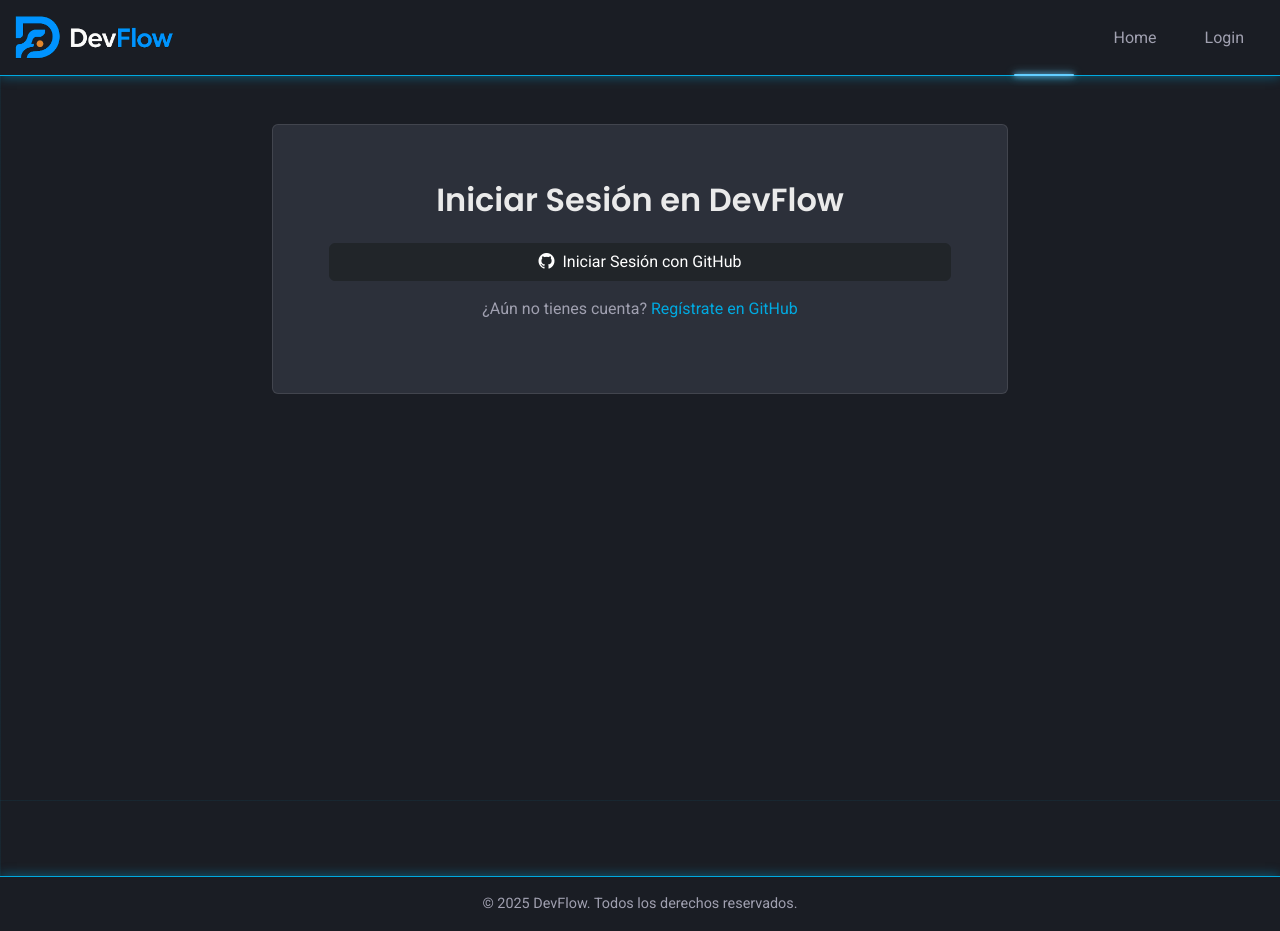
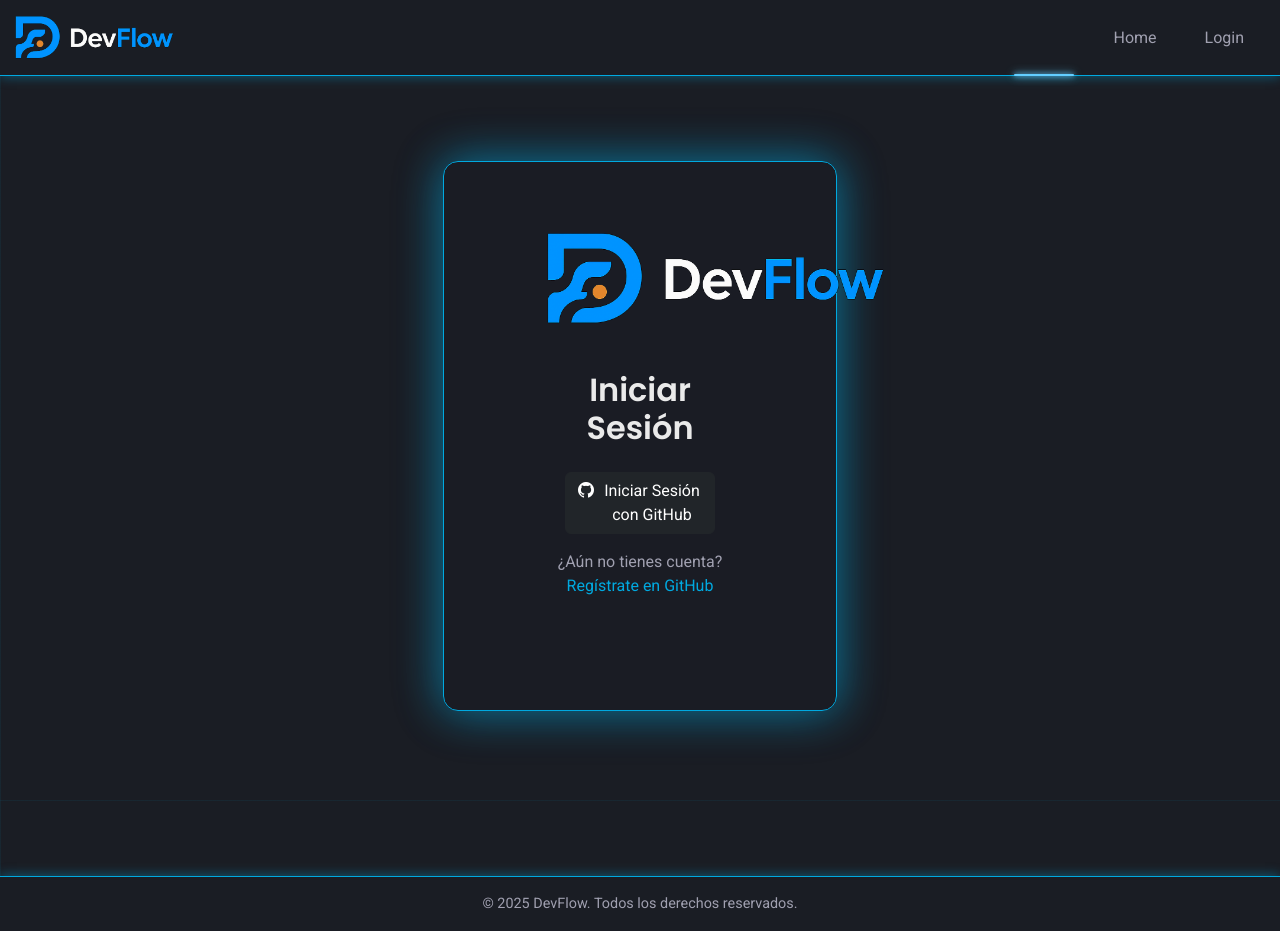
Before and after one commit to RubenSans82/devflow, a React (Vite) app: page /login in a window 1280 px wide. Built offline with nearby package versions, Linux system fonts and the light colour scheme; no server answers.

Commit message:
empezamos con usuario

```diff
--- a/src/App.css
+++ b/src/App.css
@@ -40,3 +40,21 @@
 .read-the-docs {
   color: #888;
 }
+
+/* Nueva clase para el efecto de resplandor en botones */
+.btn-pulse-glow {
+  box-shadow: 0 0 15px 5px rgba(0, 123, 255, 0.5); /* Sombra azul inicial */
+  animation: pulse-glow 2s infinite alternate; /* Animación de resplandor */
+}
+
+/* La animación @keyframes pulse-glow ya debería estar definida en este archivo,
+   si no lo está, deberíamos añadirla también. Asumiendo que está de la vez anterior:
+@keyframes pulse-glow {
+  from {
+    box-shadow: 0 0 15px 5px rgba(0, 123, 255, 0.5);
+  }
+  to {
+    box-shadow: 0 0 30px 10px rgba(0, 123, 255, 0.75), 0 0 10px 3px rgba(100, 180, 255, 0.5);
+  }
+}
+*/
--- a/src/components/ProjectCard.jsx
+++ b/src/components/ProjectCard.jsx
@@ -73,7 +73,7 @@
             </button>
             <button className="radial-menu-item delete" onClick={() => handleActionClick('delete_project')} title="Eliminar Proyecto">
               <i className="bi bi-trash-fill"></i>
-              <div className="radial-menu-action-label">Eliminar Proyecto</div>
+              <div className="radial-menu-action-label-delete">Eliminar Proyecto</div>
             </button>
             <button className="radial-menu-item cancel" onClick={toggleRadialMenu} title="Cancelar">
               <i className="bi bi-x-lg"></i>
--- a/src/index.css
+++ b/src/index.css
@@ -1041,7 +1041,7 @@
   left: 0;
   width: 100%;
   height: 100%;
-  background-color: rgba(0, 0, 0, 0.7); /* Semi-transparent black overlay */
+  background-color: rgba(0, 0, 0, 0.8); /* Semi-transparent black overlay */
   display: flex;
   justify-content: center;
   align-items: center;
@@ -1066,7 +1066,7 @@
   justify-content: center;
   align-items: center;
   transform: scale(0.3) rotate(-270deg); /* Más recorrido: scale 0.3, rotate -270deg */
-  transition: transform 0.6s cubic-bezier(0.68, -0.55, 0.27, 1.55); /* Más lenta: 0.6s */
+  transition: transform 0.8s cubic-bezier(0.68, -0.55, 0.27, 1.55); /* Más lenta: 0.6s */
 }
 
 .radial-menu.open {
@@ -1201,7 +1201,7 @@
   border-radius: 4px;
   white-space: nowrap;
   z-index: 10;
-  transition: opacity 0.3s ease, visibility 0s linear 0.3s, transform 0.3s ease;
+  transition: opacity 0.3s ease, visibility 0s linear 0s, transform 0s ease;
   box-shadow: 0 0 8px rgba(var(--df-primary-light-rgb), 0.5);
   border: 1px solid var(--df-primary-light);
   /* Default transform, will be overridden per item */
@@ -1220,6 +1220,37 @@
   display: none;
 }
 
+.radial-menu-action-label-delete {
+  visibility: hidden;
+  opacity: 0;
+  position: absolute; /* Crucial: absolute to its parent button */
+  background-color: rgba(var(--df-bg-primary-rgb), 0.9);
+  color: var(--df-error-rgb);
+  font-family: var(--font-family-headings);
+  font-size: 0.75rem; /* Ligeramente más pequeño */
+  padding: 4px 8px;
+  border-radius: 4px;
+  white-space: nowrap;
+  z-index: 10;
+  transition: opacity 0.3s ease, visibility 0s linear 0s, transform 0s ease;
+  box-shadow: 0 0 8px rgba(var(--df-error-rgb), 0.5);
+  border: 1px solid var(--df-error-rgb);
+  /* Default transform, will be overridden per item */
+  transform: translate(-50%, -50%); /* Centrado por defecto, luego ajustado */
+  pointer-events: none; /* Para que no interfiera con el hover del botón */
+}
+
+.radial-menu-item:hover .radial-menu-action-label-delete {
+  visibility: visible;
+  opacity: 1;
+  transition-delay: 0s, 0s, 0s;
+}
+
+/* Ajustes para que el texto no interfiera con el menú cuando está cerrado o abriendo/cerrando */
+.radial-menu:not(.open) .radial-menu-action-label-delete {
+  display: none;
+}
+
 /* Posicionamiento de las etiquetas FUERA del hexágono, en la dirección del radio */
 /* Distancia desde el centro del hexágono a la etiqueta: aprox. 50px (hexágono) + 10px (espacio) = 60px */
 /* Los valores X e Y son relativos al centro del botón (hexágono) */
@@ -1233,22 +1264,22 @@
 .radial-menu-item.edit:hover .radial-menu-action-label {
   /* Botón en (95.26px, -55px). Etiqueta hacia afuera en esa dirección. */
   /* Centro del botón es (0,0). Queremos la etiqueta en la dirección ~30 deg */
-  transform: translate(100%, -180%); /* Sin cambios por ahora */
+  transform: translate(100%, -170%); /* Sin cambios por ahora */
 }
 
 .radial-menu-item.add-task:hover .radial-menu-action-label {
   /* Botón en (95.26px, 55px). Etiqueta hacia afuera en esa dirección. */
-  transform: translate(100%, 180%); /* Sin cambios por ahora */
+  transform: translate(110%, 150%); /* Sin cambios por ahora */
 }
 
 .radial-menu-item.add-collab:hover .radial-menu-action-label {
   /* Botón en (-95.26px, 55px). Etiqueta hacia afuera. */
-  transform: translate(-100%, 180%); /* Sin cambios según feedback */
+  transform: translate(-90%, 150%); /* Sin cambios según feedback */
 }
 
-.radial-menu-item.delete:hover .radial-menu-action-label {
+.radial-menu-item.delete:hover .radial-menu-action-label-delete {
   /* Botón en (-95.26px, -55px). Etiqueta hacia afuera. */
-  transform: translate(-100%, -180%); /* Sin cambios según feedback */
+  transform: translate(-100%, -170%); /* Sin cambios según feedback */
 }
 
 .radial-menu-item.cancel:hover .radial-menu-action-label {
--- a/src/main.jsx
+++ b/src/main.jsx
@@ -7,6 +7,7 @@
 import 'bootstrap/dist/css/bootstrap.min.css';
 // Luego importa tus estilos personalizados para que puedan sobrescribir Bootstrap
 import './index.css';
+import './App.css'; // <--- Añadir esta línea
 
 import 'bootstrap/dist/js/bootstrap.bundle.min.js'; // Importa Bootstrap JS Bundle
 import 'bootstrap-icons/font/bootstrap-icons.css'; // Opcional: para iconos de Bootstrap
--- a/src/pages/DashboardPage.jsx
+++ b/src/pages/DashboardPage.jsx
@@ -83,7 +83,7 @@
 
       <div className="mb-4 p-3 rounded">
         <p className="lead">Bienvenido/a a tu panel de control. Aquí puedes gestionar tus proyectos y ver las últimas actualizaciones.</p>
-        <Link to="/create-project" className="btn btn-success">
+        <Link to="/create-project" className="btn btn-outline-primary btn-pulse-glow">
           <i className="bi bi-plus-circle-fill me-2"></i>Crear Nuevo Proyecto
         </Link>
       </div>
--- a/src/pages/LoginPage.jsx
+++ b/src/pages/LoginPage.jsx
@@ -70,27 +70,33 @@
   };
 
   return (
-    <div className="container login-page-container py-5">
-      <div className="row justify-content-center">
-        <div className="col-md-10 col-lg-8"> {/* Cambiado de col-md-8 col-lg-6 */}
-          <div className="card">
-            <div className="card-body p-4">
-              <h2 className="card-title text-center mb-4">Iniciar Sesión en DevFlow</h2>
+    <div className="container-fluid d-flex justify-content-center align-items-center vh-100 login-page-container" style={{ paddingTop: '0', paddingBottom: '5rem' }}> {/* Ajustado el padding para subir el contenedor */}
+      <div className="row justify-content-center w-100">
+        <div className="col-11 col-sm-8 col-md-6 col-lg-5 col-xl-4">
+          <div className="card hero-section-content">
+            <div className="card-body pt-2 px-4 pb-4 pt-md-3 px-md-5 pb-md-5"> {/* Ajustado padding superior */}
+              <div className="text-center mb-4">
+                <img src="/src/assets/logo.png" alt="DevFlow Logo" style={{ maxWidth: '350px', marginBottom: '1rem' }} />
+              </div>
+              <h2 className="card-title text-center mb-4">Iniciar Sesión</h2>
               {error && <div className="alert alert-danger">{error}</div>}
 
               <button
                 onClick={handleLogin}
-                className="btn btn-dark w-100 mb-3 d-flex align-items-center justify-content-center"
+                className="btn btn-dark mx-auto mb-3 d-flex justify-content-center align-items-center" /* Estilos de Flexbox actualizados */
+                style={{ width: '150px' }} /* Ancho fijo mantenido */
                 disabled={loading}
               >
-                <i className="bi bi-github me-2"></i>
                 {loading ? (
                   <>
                     <span className="spinner-border spinner-border-sm me-2" role="status" aria-hidden="true"></span>
-                    Iniciando sesión...
+                    <span>Iniciando sesión...</span> {/* Texto envuelto en span */}
                   </>
                 ) : (
-                  'Iniciar Sesión con GitHub'
+                  <div className="d-flex align-items-baseline"> {/* Contenedor para alinear icono y texto */}
+                    <i className="bi bi-github me-2"></i>
+                    <span>Iniciar Sesión con GitHub</span> {/* Texto envuelto en span */}
+                  </div>
                 )}
               </button>
 
```
